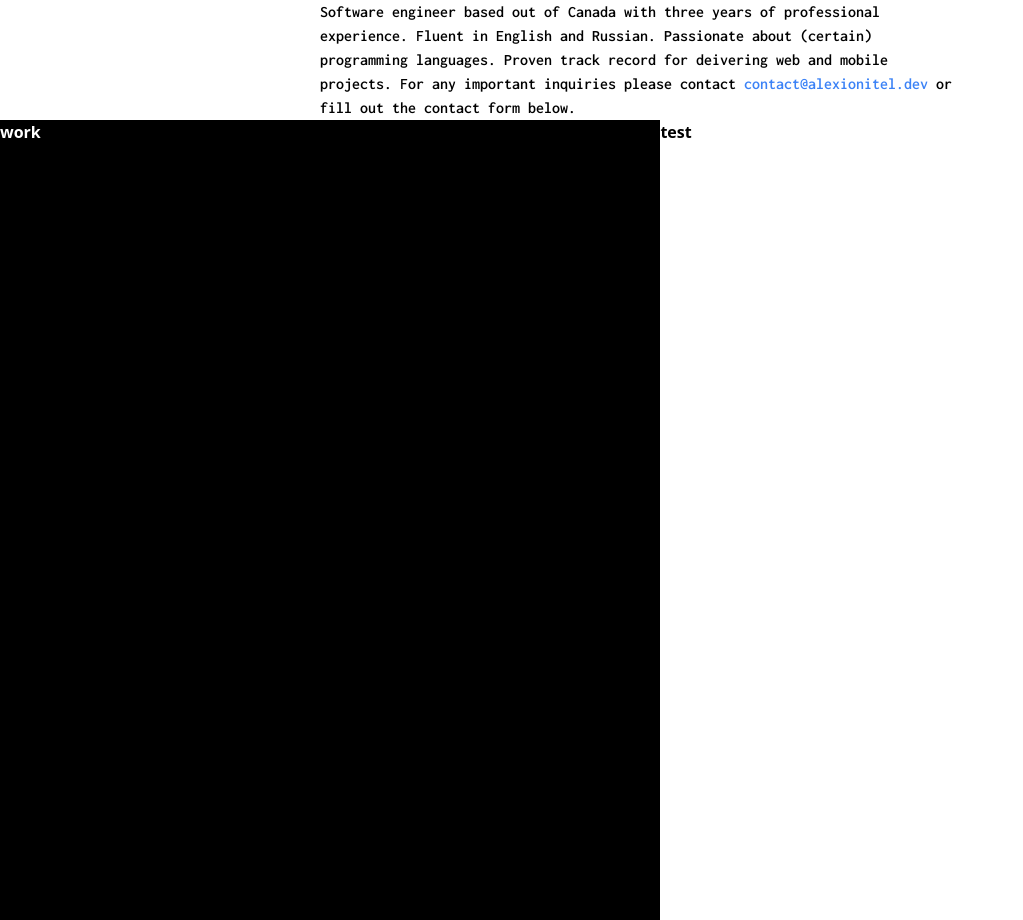
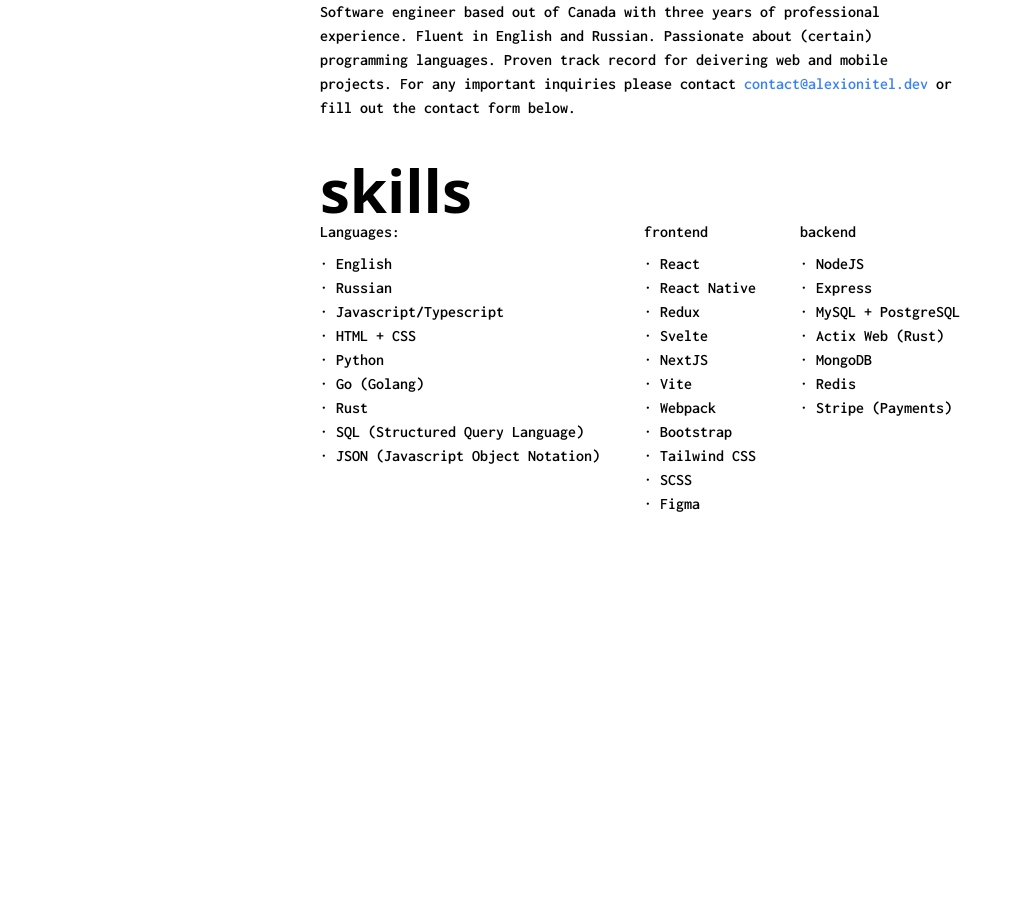
Before and after one commit to aionitel/portfolio, a SvelteKit app: page / in a window 1280 px wide. Shown: the part 900-1820 px from the top of the page, without its empty margins (0-1023 px from the left). After the commit the page ends 1416 px from the top, so only its background shows below. Built offline with nearby package versions, Linux system fonts and the light colour scheme.

Commit message:
added skills section

```diff
--- a/src/routes/+page.svelte
+++ b/src/routes/+page.svelte
@@ -2,22 +2,13 @@
     import Typewriter from "svelte-typewriter";
     import { fade } from "svelte/transition";
     import { inview } from "svelte-inview";
-    import type {
-        ObserverEventDetails,
-        ScrollDirection,
-        Options,
-    } from "svelte-inview";
 
-    let isInView: boolean = false;
-    const options: Options = {
-        rootMargin: "-50px",
-        unobserveOnEnter: true,
-    };
+    let isInView: boolean;
+    const options: Options = {};
 
-    const handleChange = () => {
-        isInView = !isInView;
-        console.log(isInView);
-    };
+    if (isInView) {
+        console.log("About text is in view!");
+    }
 </script>
 
 <svelte:head>
@@ -84,12 +75,52 @@
 </div>
 
 <!-- Work Section -->
-<div class="flex w-screen h-screen relative">
-    <div class="flex-row justify-between bg-black">
-        <h1 class="font-bold text-white">work</h1>
-    </div>
-    <div class="flex-row justify-between bg-black w-1/2"></div>
-    <div class="bg-white w-1/2">
-        <h1 class="font-bold text-black">test</h1>
+<div class="bg-white relative">
+    <div class="mx-auto md:w-1/2 w-2/3 pt-10">
+        <h1 class="font-bold text-6xl">skills</h1>
+        <div class="font-inconsolata flex justify-between">
+            <div>
+                <h2 class="mb-2">Languages:</h2>
+                <p>
+                    · English <br />
+                    · Russian <br />
+                    · Javascript/Typescript <br />
+                    · HTML + CSS <br />
+                    · Python <br />
+                    · Go (Golang) <br />
+                    · Rust <br />
+                    · SQL (Structured Query Language) <br />
+                    · JSON (Javascript Object Notation) <br />
+                </p>
+            </div>
+            <div>
+                <h2 class="mb-2">frontend</h2>
+                <p>
+                    · React <br />
+                    · React Native <br />
+                    · Redux <br />
+                    · Svelte <br />
+                    · NextJS <br />
+                    · Vite <br />
+                    · Webpack <br />
+                    · Bootstrap <br />
+                    · Tailwind CSS <br />
+                    · SCSS <br />
+                    · Figma <br />
+                </p>
+            </div>
+            <div>
+                <h2 class="mb-2">backend</h2>
+                <p>
+                    · NodeJS <br />
+                    · Express <br />
+                    · MySQL + PostgreSQL <br />
+                    · Actix Web (Rust) <br />
+                    · MongoDB <br />
+                    · Redis <br />
+                    · Stripe (Payments) <br />
+                </p>
+            </div>
+        </div>
     </div>
 </div>
```
